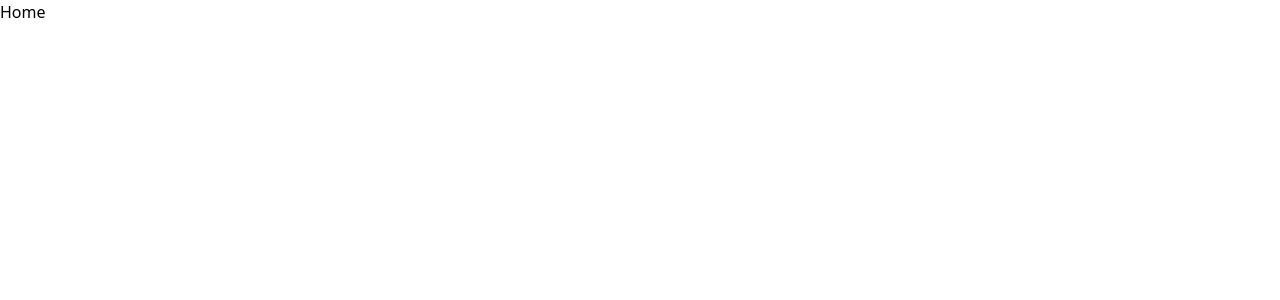
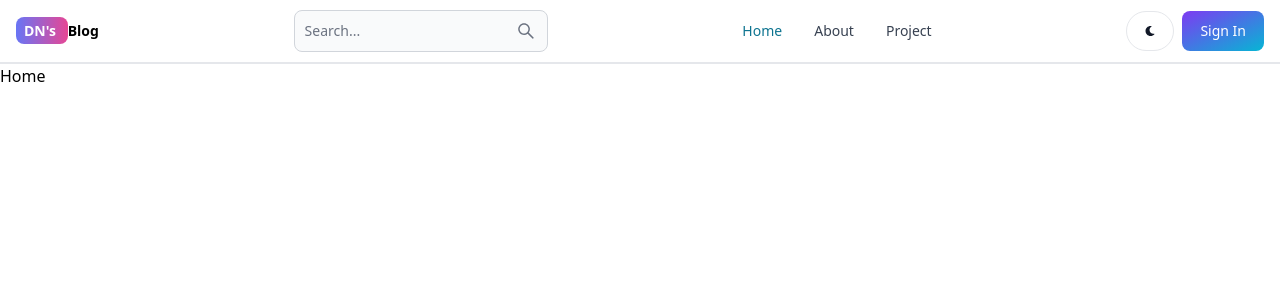
Before and after one commit to nd5a/Blog-Website-Using-MERN, a React (Vite) app in the folder client/: page / in a window 1280 px wide. Shown: the top 300 px of the page. Built offline with nearby package versions, Linux system fonts and the light colour scheme.

Commit message:
Create Header Section

```diff
--- a/client/package.json
+++ b/client/package.json
@@ -10,8 +10,10 @@
     "preview": "vite preview"
   },
   "dependencies": {
+    "flowbite-react": "^0.10.1",
     "react": "^18.3.1",
     "react-dom": "^18.3.1",
+    "react-icons": "^5.3.0",
     "react-router-dom": "^6.26.2"
   },
   "devDependencies": {
--- a/client/src/App.jsx
+++ b/client/src/App.jsx
@@ -6,10 +6,12 @@ import Signin from "./pages/Signin";
 import SignUp from "./pages/SignUp";
 import Dashboard from "./pages/Dashboard";
 import Project from "./pages/Project";
+import Header from "./components/Header";
 
 export default function App() {
   return (
     <BrowserRouter>
+      <Header />
       <Routes>
         <Route path="/" element={<Home />} />
         <Route path="/about" element={<About />} />
@@ -17,6 +19,7 @@ export default function App() {
         <Route path="/sign-up" element={<SignUp />} />
         <Route path="/dashboard" element={<Dashboard />} />
         <Route path="/projects" element={<Project />} />
+        <Route path="/projects" element={<Project />} />
       </Routes>
     </BrowserRouter>
   );
--- /dev/null
+++ b/client/src/components/Header.jsx
@@ -0,0 +1,56 @@
+import { Navbar, TextInput } from "flowbite-react";
+import React from "react";
+import { Link, useLocation } from "react-router-dom";
+import { AiOutlineSearch } from "react-icons/ai";
+import { Button } from "flowbite-react";
+import { FaMoon } from "react-icons/fa";
+
+export default function Header() {
+
+    const path = useLocation().pathname;
+  return (
+    <Navbar className="border-b-2">
+      <Link
+        to=""
+        className="self-center whitespace-nowrap text-sm sm:txt-xl font-semibold dark:text-white"
+      >
+        <span className="px-2 py-1 bg-gradient-to-r from-indigo-500 to-pink-500 rounded-lg text-white ">
+          DN's{" "}
+        </span>
+        Blog
+      </Link>
+      <form>
+        <TextInput
+          type="text"
+          placeholder="Search..."
+          rightIcon={AiOutlineSearch}
+          className="hidden lg:inline"
+        />
+      </form>
+      <Button className="w-12 h-10 lg:hidden" color={"gray"} pill>
+        <AiOutlineSearch />
+      </Button>
+      <div className="flex gap-2 md:order-2">
+        <Button className="w-12 h-10 hidden sm:inline" color={"gray"} pill>
+          <FaMoon />
+        </Button>
+        <Link to="/sign-in">
+          <Button gradientDuoTone="purpleToBlue">Sign In</Button>
+              </Link>
+              <Navbar.Toggle/>
+      </div>
+        <Navbar.Collapse>
+          <Navbar.Link active={path==="/"} as={'div'}>
+            <Link to="/">Home</Link>
+          </Navbar.Link>
+              <Navbar.Link active={path === "/about"} as={'div'}>
+            <Link to="/about">About</Link>
+          </Navbar.Link>
+
+              <Navbar.Link active={path === "/projects"} as={'div'}>
+            <Link to="/projects">Project</Link>
+          </Navbar.Link>
+        </Navbar.Collapse>
+    </Navbar>
+  );
+}
--- a/client/tailwind.config.js
+++ b/client/tailwind.config.js
@@ -1,8 +1,9 @@
 /** @type {import('tailwindcss').Config} */
+const flowbite = require("flowbite-react/tailwind");
 export default {
-  content: ["./index.html", "./src/**/*.{js,ts,jsx,tsx}"],
+  content: ["./index.html", "./src/**/*.{js,ts,jsx,tsx}", flowbite.content()],
   theme: {
     extend: {},
   },
-  plugins: [],
+  plugins: [flowbite.plugin()],
 };
```
Also changed, not shown: 1 other file (tests, documents, lock files or other folders).
